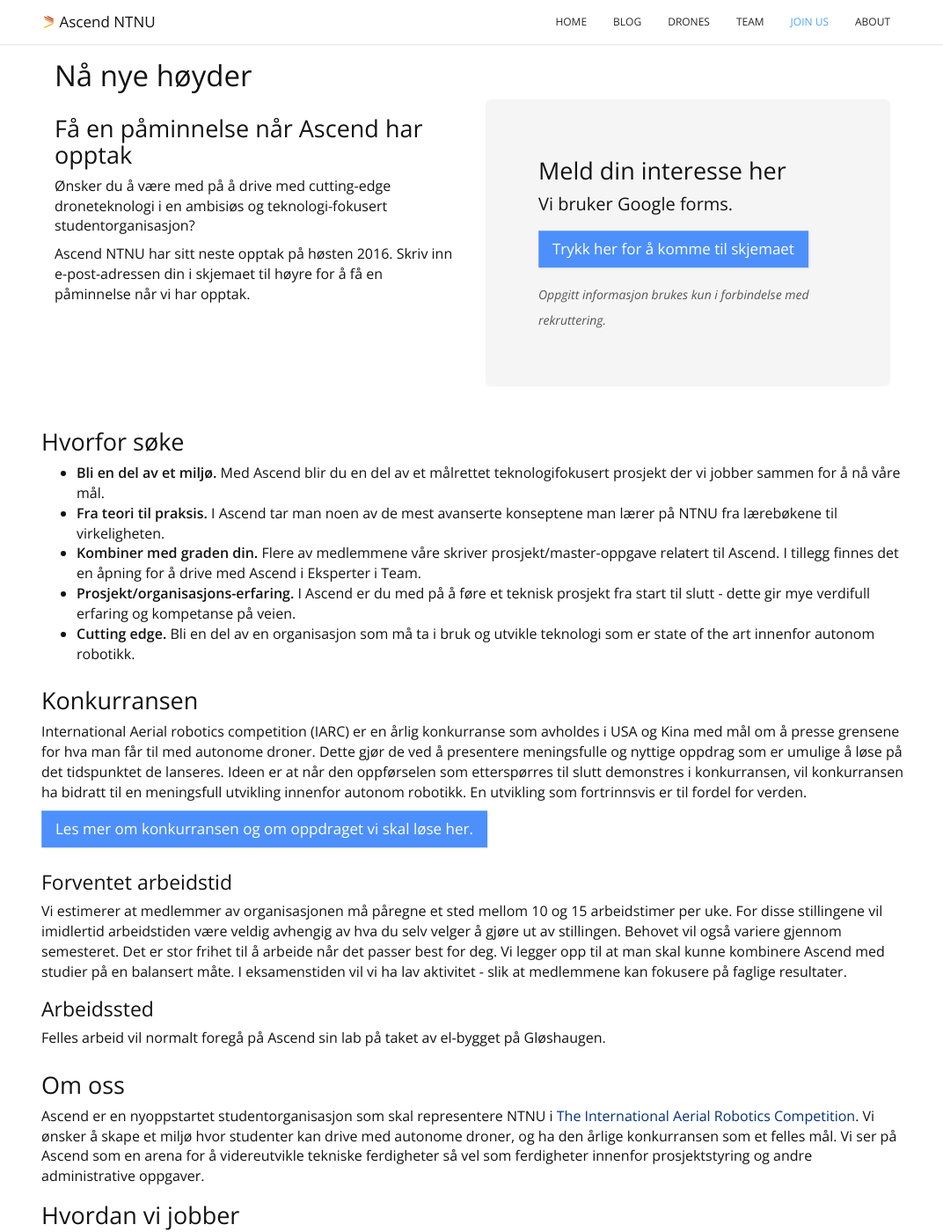
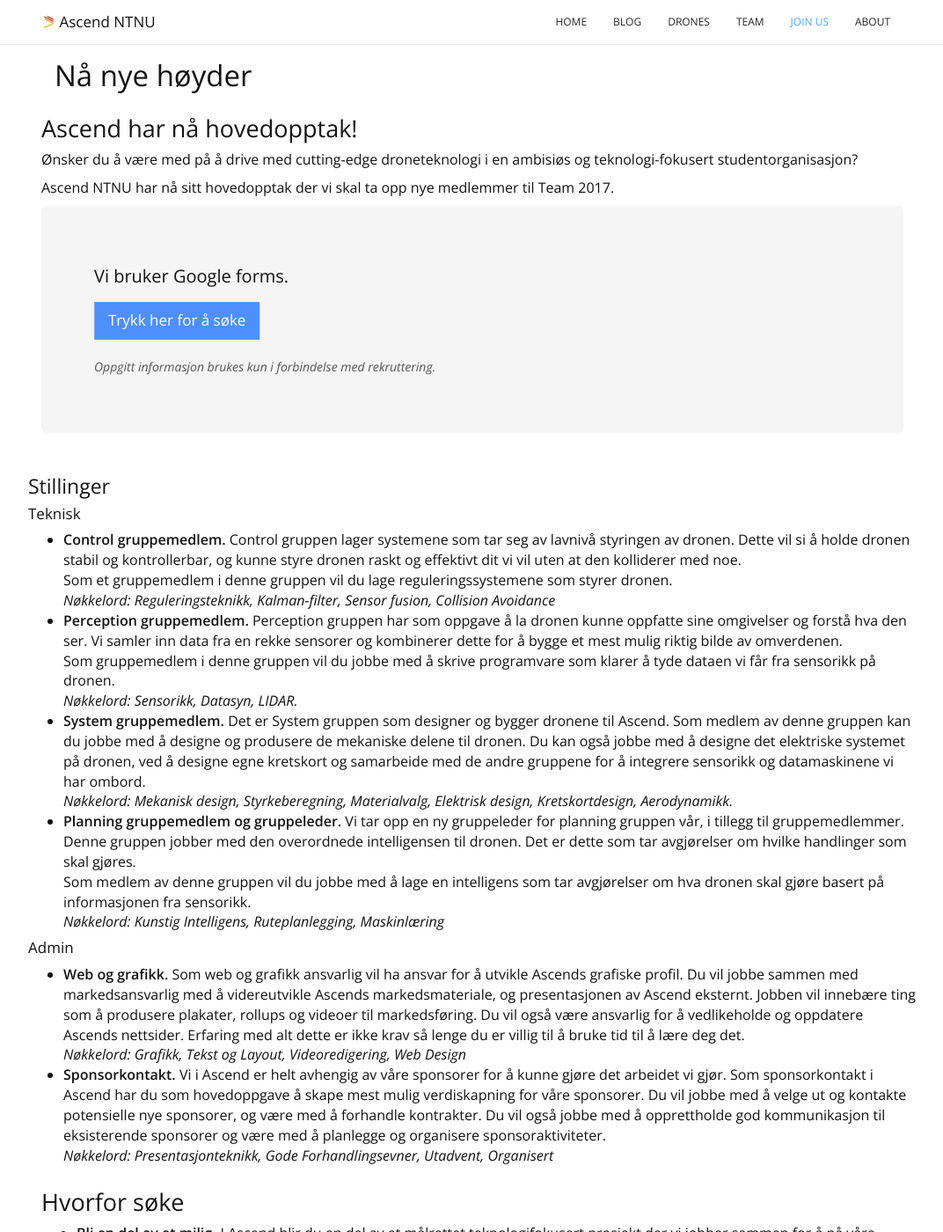
Before and after one commit to AscendNTNU/AscendNTNU.github.io, a Jekyll site: the page built from join.html, in a window 1280 px wide and 1400 px high. Shown: the whole window at 88% size, without its empty margins (103-1175 px from the left). Built offline with Jekyll 4.4.1, drawn with Linux system fonts in a browser that asks for light colours; some of the changed text lies outside the part shown.

Commit message:
Opptaderte join side for hovedopptak team 2017

```diff
--- a/join.html
+++ b/join.html
@@ -6,26 +6,64 @@ permalink: /join/
 <div>
 	<div class="container">
 		<h1>Nå nye høyder</h1>
+
 		<div class="row">
-			<div class="col-md-6">
-				<h2>Få en påminnelse når Ascend har opptak</h2>
+			<h2>Ascend har nå hovedopptak!</h2>
 			<p>
 				Ønsker du å være med på å drive med cutting-edge droneteknologi i en ambisiøs og teknologi-fokusert studentorganisasjon?
 			</p>
 			<p>
-					Ascend NTNU har sitt neste opptak på høsten 2016. Skriv inn e-post-adressen din i skjemaet til høyre for å få en påminnelse når vi har opptak.
+				Ascend NTNU har nå sitt hovedopptak der vi skal ta opp nye medlemmer til Team 2017.
 			</p>
+		</div>
 
-			</div>
-			<div class="col-md-6">
+		<div class="row">
 			<div class="jumbotron">
-				  <h2>Meld din interesse her</h2>
+			  <h2></h2>
 			  <p>Vi bruker Google forms.</p>
-				  <p><a class="btn btn-primary btn-lg" href="https://docs.google.com/forms/d/1W8fjedz_ZqdjajNSbKaLYxSs2ytwiaz7r9UtfHXCoaA/viewform" role="button">Trykk her for å komme til skjemaet</a></p>
+			  <p><a class="btn btn-primary btn-lg" href="https://goo.gl/forms/i9m8zs4YDnoq2rC82" role="button">Trykk her for å søke</a></p>
 			  <p><small>Oppgitt informasjon brukes kun i forbindelse med rekruttering.</small>
 			  </p>
 			</div>
 		</div>
+
+		<div class="row">
+			<div class="row">
+					<h3>Stillinger</h3>
+					<h4>Teknisk</h4>
+					<ul>
+						<li>
+							<strong>Control gruppemedlem.</strong> Control gruppen lager systemene som tar seg av lavnivå styringen av dronen. Dette vil si å holde dronen stabil og kontrollerbar, og kunne styre dronen raskt og effektivt dit vi vil uten at den kolliderer med noe.<br>Som et gruppemedlem i denne gruppen vil du lage reguleringssystemene som styrer dronen.<br>
+							<i>Nøkkelord: Reguleringsteknikk, Kalman-filter, Sensor fusion, Collision Avoidance</i>
+						</li>
+						<li>
+							<strong>Perception gruppemedlem.</strong> Perception gruppen har som oppgave å la dronen kunne oppfatte sine omgivelser og forstå hva den ser. Vi samler inn data fra en rekke sensorer og kombinerer dette for å bygge et mest mulig riktig bilde av omverdenen.<br>Som gruppemedlem i denne gruppen vil du jobbe med å skrive programvare som klarer å tyde dataen vi får fra sensorikk på dronen.<br>
+							<i>Nøkkelord: Sensorikk, Datasyn, LIDAR.</i>
+						</li>
+						<li>
+							<strong>System gruppemedlem.</strong> Det er System gruppen som designer og bygger dronene til Ascend. Som medlem av denne gruppen kan du jobbe med å designe og produsere de mekaniske delene til dronen. Du kan også jobbe med å designe det elektriske systemet på dronen, ved å designe egne kretskort og samarbeide med de andre gruppene for å integrere sensorikk og datamaskinene vi har ombord.<br>
+							<i>Nøkkelord: Mekanisk design, Styrkeberegning, Materialvalg, Elektrisk design, Kretskortdesign, Aerodynamikk.</i>
+						</li>
+						<li>
+							<strong>Planning gruppemedlem og gruppeleder.</strong> Vi tar opp en ny gruppeleder for planning gruppen vår, i tillegg til gruppemedlemmer. Denne gruppen jobber med den overordnede intelligensen til dronen. Det er dette som tar avgjørelser om hvilke handlinger som skal gjøres.<br>Som medlem av denne gruppen vil du jobbe med å lage en intelligens som tar avgjørelser om hva dronen skal gjøre basert på informasjonen fra sensorikk.<br>
+							<i>Nøkkelord: Kunstig Intelligens, Ruteplanlegging, Maskinlæring</i>
+						</li>
+					</ul>
+					<h4>Admin</h4>
+					<ul>
+						<li>
+							<strong>Web og grafikk.</strong> Som web og grafikk ansvarlig vil ha ansvar for å utvikle Ascends grafiske profil. Du vil jobbe sammen med markedsansvarlig med å videreutvikle Ascends markedsmateriale, og presentasjonen av Ascend eksternt. Jobben vil innebære ting som å produsere plakater, rollups og videoer til markedsføring. Du vil også være ansvarlig for å vedlikeholde og oppdatere Ascends nettsider. Erfaring med alt dette er ikke krav så lenge du er villig til å bruke tid til å lære deg det.<br>
+							<i>Nøkkelord: Grafikk, Tekst og Layout, Videoredigering, Web Design</i>
+						</li>
+						<li>
+							<strong>Sponsorkontakt.</strong> Vi i Ascend er helt avhengig av våre sponsorer for å kunne gjøre det arbeidet vi gjør. Som sponsorkontakt i Ascend har du som hovedoppgave å skape mest mulig verdiskapning for våre sponsorer. Du vil jobbe med å velge ut og kontakte potensielle nye sponsorer, og være med å forhandle kontrakter. Du vil også jobbe med å opprettholde god kommunikasjon til eksisterende sponsorer og være med å planlegge og organisere sponsoraktiviteter.<br>
+							<i>Nøkkelord: Presentasjonteknikk, Gode Forhandlingsevner, Utadvent, Organisert</i>
+						</li>
+					</ul>
+				</p>
+			</div>
+
+
 
 
 
@@ -66,12 +104,7 @@ permalink: /join/
 			<div class="col-md-12">
 				<h3>Forventet arbeidstid</h3>
 				<p>
-					Vi estimerer at medlemmer av organisasjonen må påregne et sted mellom 10 og 15 arbeidstimer per uke. For disse stillingene vil imidlertid arbeidstiden være veldig avhengig av hva du selv velger å gjøre ut av stillingen. Behovet vil også variere gjennom semesteret. Det er stor frihet til å arbeide når det passer best for deg. Vi legger opp til at man skal kunne kombinere Ascend med studier på en balansert måte. I eksamenstiden vil vi ha lav aktivitet - slik at medlemmene kan fokusere på faglige resultater.
-				</p>
-
-				<h3>Arbeidssted</h3>
-				<p>
-					Felles arbeid vil normalt foregå på Ascend sin lab på taket av el-bygget på Gløshaugen.
+					Vi estimerer at medlemmer av organisasjonen må påregne et sted mellom 10 og 15 arbeidstimer per uke. Behovet vil også variere gjennom semesteret. Det er stor frihet til å arbeide når det passer best for deg. Vi legger opp til at man skal kunne kombinere Ascend med studier på en balansert måte. I eksamenstiden vil vi ha lav aktivitet - slik at medlemmene kan fokusere på faglige resultater.
 				</p>
 			</div>
 		</div>
@@ -81,7 +114,7 @@ permalink: /join/
 			<div class="col-md-12">
 				<h2>Om oss</h2>
 				<p>
-					Ascend er en nyoppstartet studentorganisasjon som skal representere NTNU i <a href="http://www.aerialroboticscompetition.org/">The International Aerial Robotics Competition</a>. Vi ønsker å skape et miljø hvor studenter kan drive med autonome droner, og ha den årlige konkurransen som et felles mål. Vi ser på Ascend som en arena for å videreutvikle tekniske ferdigheter så vel som ferdigheter innenfor prosjektstyring og andre administrative oppgaver.
+					Ascend er en studentorganisasjon som skal representere NTNU i <a href="http://www.aerialroboticscompetition.org/">The International Aerial Robotics Competition</a>. Vi ønsker å skape et miljø hvor studenter kan drive med autonome droner, og ha den årlige konkurransen som et felles mål. Vi ser på Ascend som en arena for å videreutvikle tekniske ferdigheter så vel som ferdigheter innenfor prosjektstyring og andre administrative oppgaver.
 				</p>
 
 
@@ -117,7 +149,7 @@ permalink: /join/
 
 				<h2>Hvem vi jobber med</h2>
 				<p>
-					Vi har god kontakt med Institutt for Teknisk Kybernetikk (ITK), Institutt for Datateknikk og Informasjonsvitenskap (IDI) og Forsvarets Forskningsinstitutt (FFI). Gjennom instituttene får vi tilgang til diverse labber, utstyr og kompetanse. I tillegg skriver flere av våre medlemmer prosjekt/master knyttet til Ascend for IDI og ITK. En oversikt over våre sponsorer finner du nederst på hovedsiden vår.
+					Vi har god kontakt med Institutt for Teknisk Kybernetikk (ITK), Institutt for Datateknikk og Informasjonsvitenskap (IDI), Forsvarets Forskningsinstitutt (FFI), Kongsberg Gruppen og oppstartselskapet Staaker. Gjennom instituttene får vi tilgang til diverse labber, utstyr og kompetanse. I tillegg skriver flere av våre medlemmer prosjekt/master knyttet til Ascend for IDI og ITK. En oversikt over våre sponsorer finner du nederst på hovedsiden vår.
 				</p>
 
 				<h2>Spørsmål?</h2>
```
Also changed, not shown: other parts of join.html (+1 -2 lines). Lines whose indentation alone changed are shown as unchanged.
